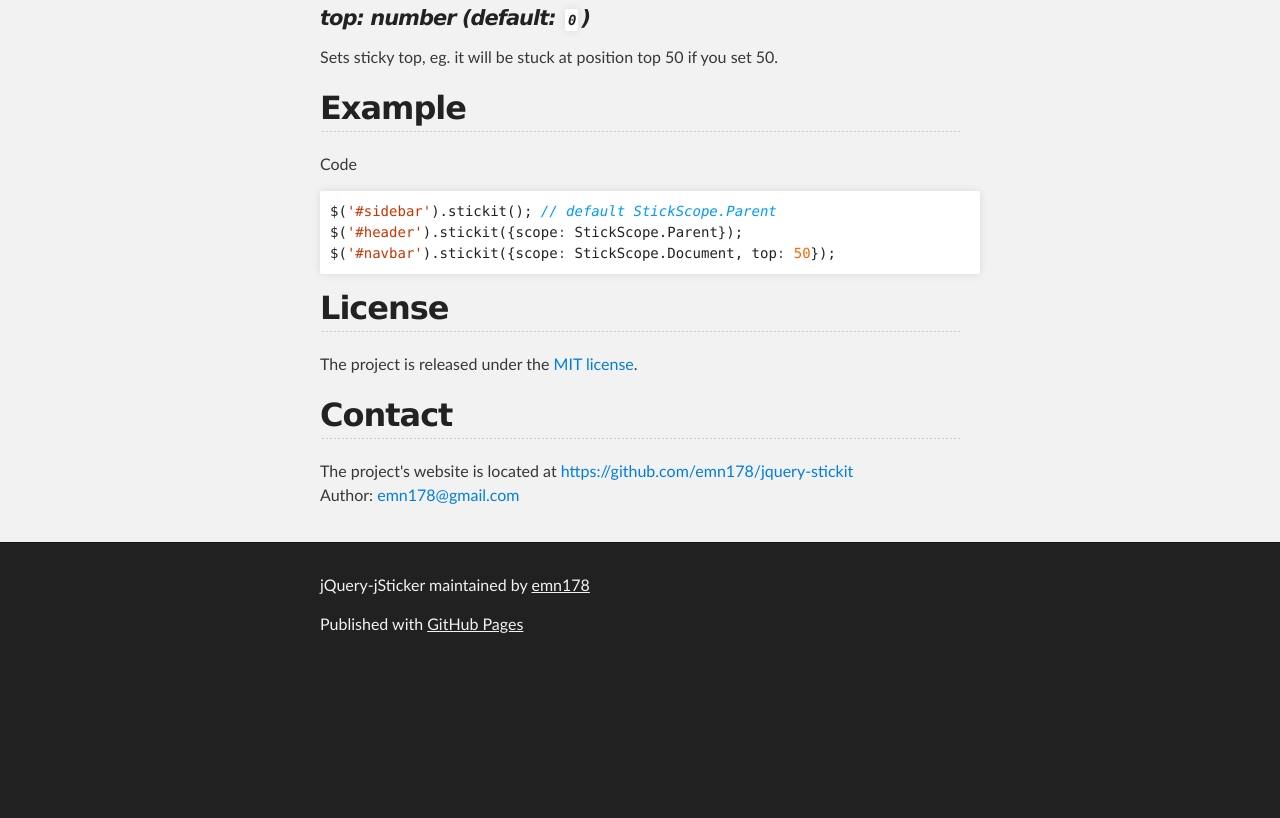
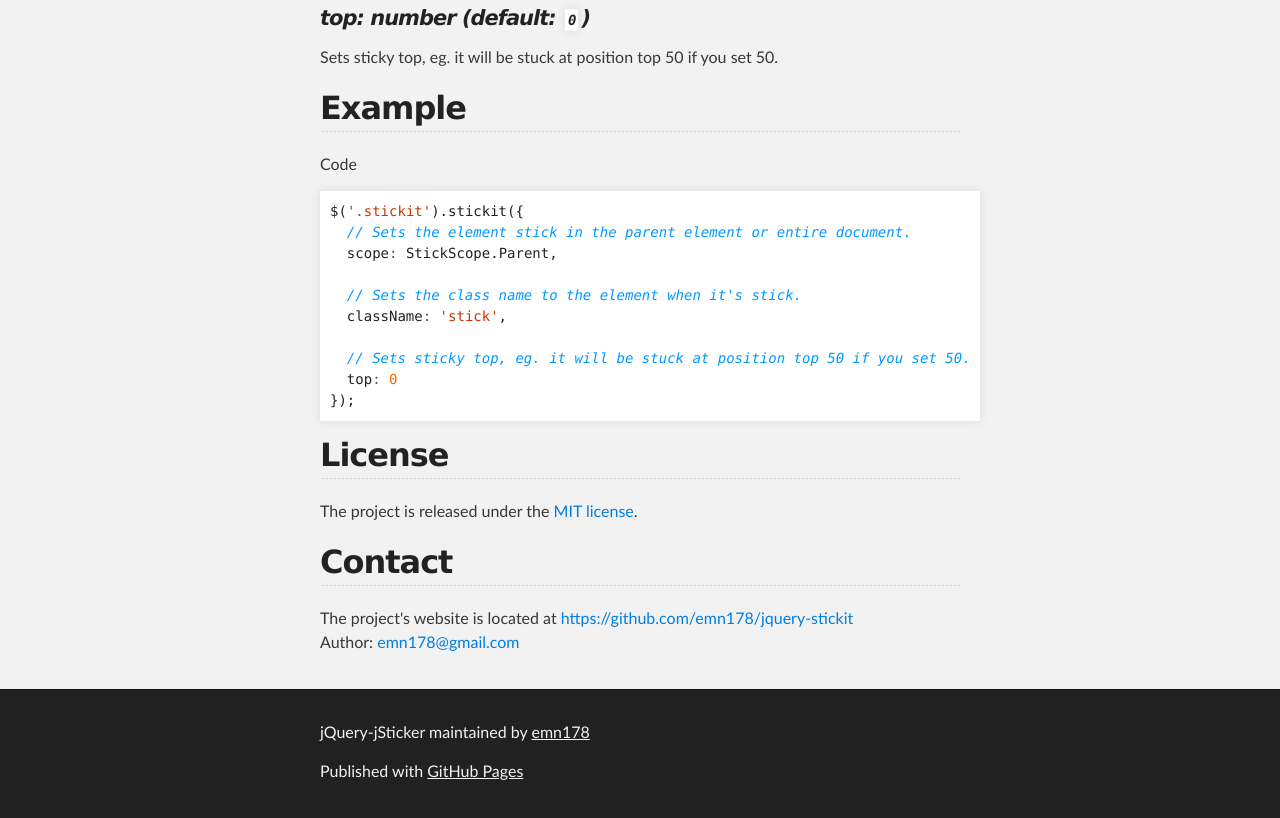
Before and after one commit to emn178/jquery-stickit, a plain HTML site: page index.html in a window 1280 px wide. Shown: the part 1101-1919 px from the top of the page. Before the commit the page ends 1772 px from the top, so only its background shows below. Drawn offline with Linux system fonts and the light colour scheme.

```diff
--- a/index.html
+++ b/index.html
@@ -41,7 +41,7 @@
 <h2>
 <a name="demo" class="anchor" href="#demo"><span class="octicon octicon-link"></span></a>Demo</h2>
 
-<p><a href="http://emn178.github.io/jquery-stickit/demo/sidebar/">Sidebar</a><br><a href="http://emn178.github.io/jquery-stickit/demo/header/">Header</a><br><a href="http://emn178.github.io/jquery-stickit/demo/navbar/">Navbar</a></p>
+<p><a href="http://emn178.github.io/jquery-stickit/samples/sidebar/">Sidebar</a><br><a href="http://emn178.github.io/jquery-stickit/samples/header/">Header</a><br><a href="http://emn178.github.io/jquery-stickit/samples/navbar/">Navbar</a></p>
 
 <h2>
 <a name="browser-support" class="anchor" href="#browser-support"><span class="octicon octicon-link"></span></a>Browser Support</h2>
@@ -84,9 +84,16 @@
 
 <p>Code</p>
 
-<div class="highlight highlight-JavaScript"><pre><span class="nx">$</span><span class="p">(</span><span class="s1">'#sidebar'</span><span class="p">).</span><span class="nx">stickit</span><span class="p">();</span> <span class="c1">// default StickScope.Parent</span>
-<span class="nx">$</span><span class="p">(</span><span class="s1">'#header'</span><span class="p">).</span><span class="nx">stickit</span><span class="p">({</span><span class="nx">scope</span><span class="o">:</span> <span class="nx">StickScope</span><span class="p">.</span><span class="nx">Parent</span><span class="p">});</span>
-<span class="nx">$</span><span class="p">(</span><span class="s1">'#navbar'</span><span class="p">).</span><span class="nx">stickit</span><span class="p">({</span><span class="nx">scope</span><span class="o">:</span> <span class="nx">StickScope</span><span class="p">.</span><span class="nx">Document</span><span class="p">,</span> <span class="nx">top</span><span class="o">:</span> <span class="mi">50</span><span class="p">});</span>
+<div class="highlight highlight-JavaScript"><pre><span class="nx">$</span><span class="p">(</span><span class="s1">'.stickit'</span><span class="p">).</span><span class="nx">stickit</span><span class="p">({</span>
+  <span class="c1">// Sets the element stick in the parent element or entire document.</span>
+  <span class="nx">scope</span><span class="o">:</span> <span class="nx">StickScope</span><span class="p">.</span><span class="nx">Parent</span><span class="p">,</span>
+
+  <span class="c1">// Sets the class name to the element when it's stick.</span>
+  <span class="nx">className</span><span class="o">:</span> <span class="s1">'stick'</span><span class="p">,</span>
+
+  <span class="c1">// Sets sticky top, eg. it will be stuck at position top 50 if you set 50.</span>
+  <span class="nx">top</span><span class="o">:</span> <span class="mi">0</span>
+<span class="p">});</span>
 </pre></div>
 
 <h2>
```
Also changed, not shown: params.json (+1 -1 lines).
